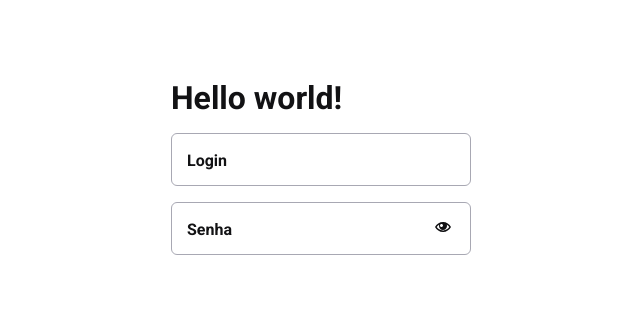
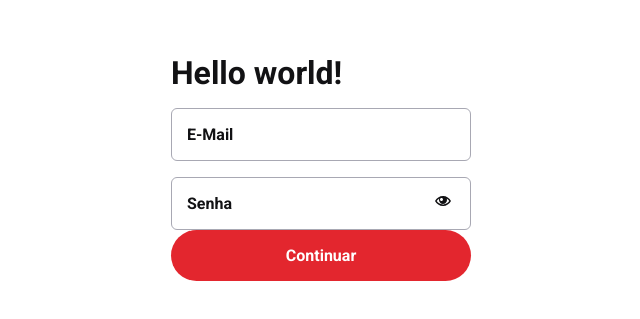
Before and after one commit to ReinaldoCS/desafio-claro, a React (Create React App) app in the folder frontend/: page / in a window 1280 px wide. Shown: the part 233-552 px from the top of the page, without its empty margins (319-959 px from the left). Built offline with nearby package versions, Linux system fonts and the light colour scheme.

Commit message:
Criando componente: Button

```diff
--- a/frontend/src/App.tsx
+++ b/frontend/src/App.tsx
@@ -1,9 +1,9 @@
 import { InputForm } from './components/InputForm/index';
+import { Button } from './components/Button';
 
 import styled from 'styled-components';
 
 import GlobalStyle from './global.css';
-
 
 const Container = styled.div`
   display: grid;
@@ -21,8 +21,10 @@ export function App() {
   return (
     <Container>
       <h1>Hello world!</h1>
-      <InputForm type='text' label='login'/>
+      <InputForm type='text' label='E-mail'/>
       <InputForm type='password' label='senha'/>
+
+      <Button title='Continuar'/>
       <GlobalStyle />
     </Container>
   );
--- /dev/null
+++ b/frontend/src/components/Button/index.tsx
@@ -0,0 +1,13 @@
+import { Container } from './styles';
+
+interface ButtonProps {
+  title: string
+}
+
+export function Button({ title }: ButtonProps) {
+  return (
+    <Container>
+      {title}
+    </Container>
+  )
+}
--- /dev/null
+++ b/frontend/src/components/Button/styles.ts
@@ -0,0 +1,18 @@
+import styled from 'styled-components';
+
+export const Container = styled.button`
+  padding: 1rem;
+  font-weight: bold;
+
+  border: none;
+  border-radius: 5rem;
+
+  color: var(--white);
+  background-color: var(--red);
+
+  transition: filter 0.3s;
+
+  &:hover {
+    filter: brightness(0.8);
+  }
+`;
--- a/frontend/src/global.css.ts
+++ b/frontend/src/global.css.ts
@@ -42,4 +42,8 @@ export default createGlobalStyle`
     font-weight: 700;
     color: var(--gray-900);
   }
+
+  button {
+    cursor: pointer;
+  }
 `;
```
